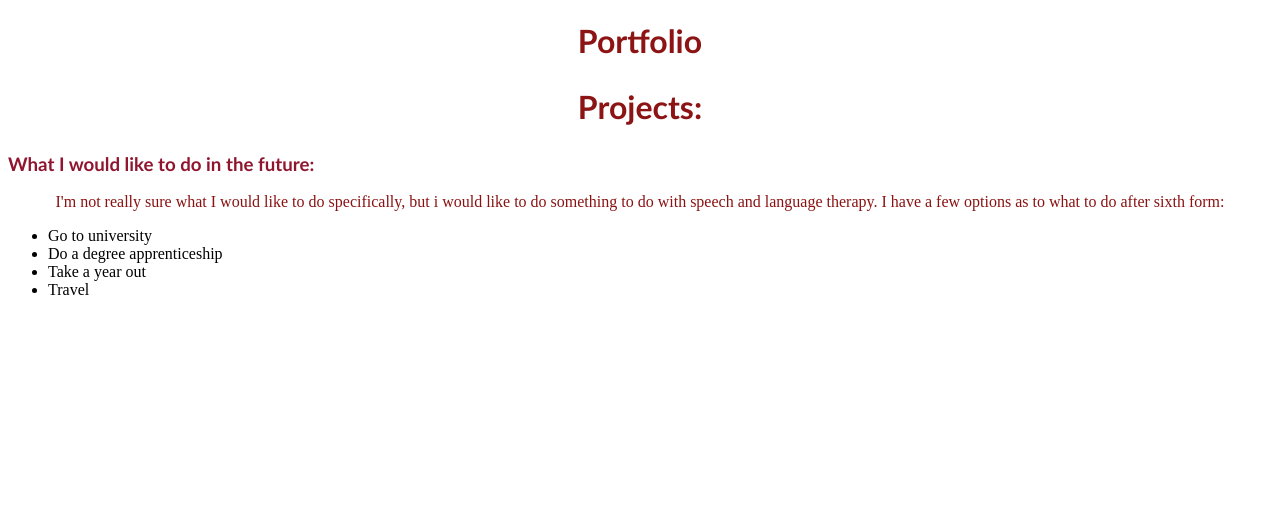
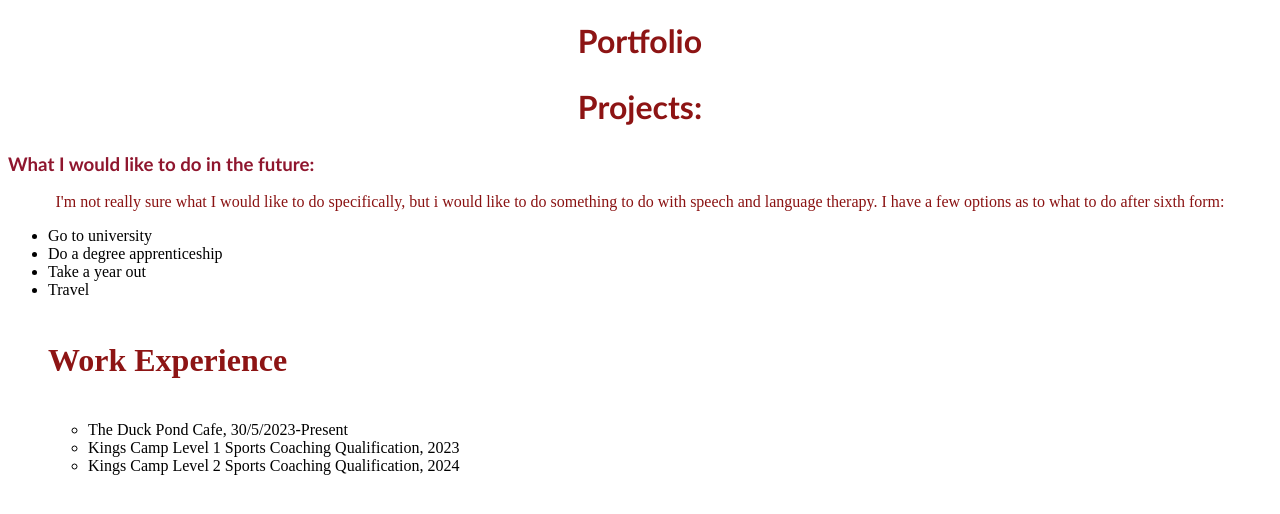
Before and after one commit to Lilymcdermott/Portfolio, a plain HTML site: page index.html in a window 1280 px wide. Drawn offline with Linux system fonts and the light colour scheme.

Commit message:
Second Upload

```diff
--- a/Style.css
+++ b/Style.css
@@ -17,3 +17,10 @@ p{
 
 
 }
+h4{
+    color:#8d1414;
+    font-size: 2em;
+    text-align: left;
+
+
+}
--- a/index.html
+++ b/index.html
@@ -18,7 +18,17 @@
         <li>Do a degree apprenticeship</li>
         <li>Take a year out</li>
         <li>Travel</li>
+    <h4>Work Experience</h4>
+    <ul>
+        <li>The Duck Pond Cafe, 30/5/2023-Present</li>
+        <li>Kings Camp Level 1 Sports Coaching Qualification, 2023</li>
+        <li>Kings Camp Level 2 Sports Coaching Qualification, 2024</li>
 
     </ul>
+
+    </ul>
+    <h5>
+
+    </h5>
 </body>
 </html>
```
